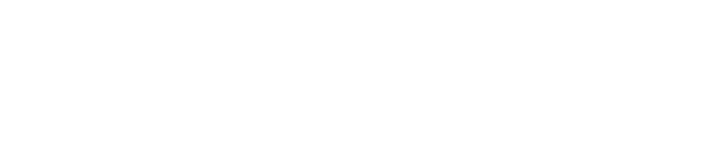
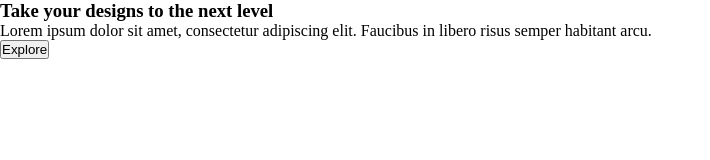
Before and after one commit to ealexandergarcia/landingPageDesigns, a plain HTML site: page index.html in a window 1280 px wide. Shown: the whole page, without its empty margins (0-710 px from the left). Drawn offline with Linux system fonts and the light colour scheme.

Commit message:
feat: ✨ Estructura completa del html

```diff
--- a/index.html
+++ b/index.html
@@ -7,6 +7,14 @@
     <link rel="stylesheet" href="css/style.css">
 </head>
 <body>
-
+    <section class="section__container">
+        <article class="article__jump">
+        </article>
+        <article class="article__item">
+            <h1>Take your designs to the next level</h1>
+            <p>Lorem ipsum dolor sit amet, consectetur adipiscing elit. Faucibus in libero risus semper habitant arcu.</p>
+            <button class="article__button">Explore</button>
+        </article>
+    </section>
 </body>
 </html>
```
